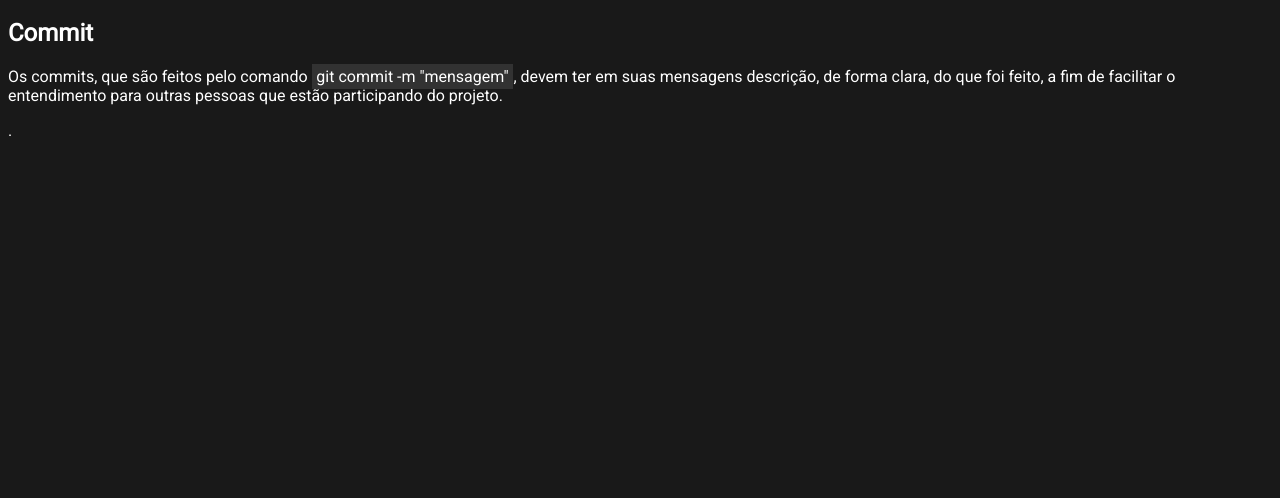
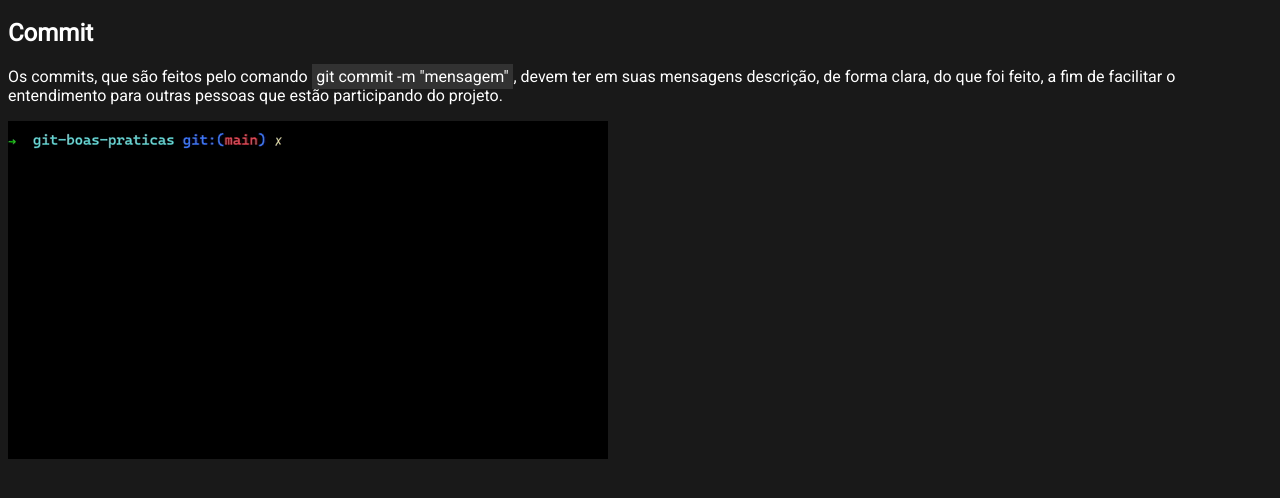
Before and after one commit to phgrund/git-boas-praticas, a website built with Vite: page index.html in a window 1280 px wide. Shown: the part 62-560 px from the top of the page. Built offline with nearby package versions, Linux system fonts and the light colour scheme.

Commit message:
adicionado gif de commit

```diff
--- a/index.html
+++ b/index.html
@@ -20,7 +20,7 @@
         devem ter em suas mensagens descrição, de forma clara, do que foi feito, a fim de facilitar o entendimento
         para outras pessoas que estão participando do projeto.
       </p>
-      .
+      <img src="images/commit.gif" alt="Commit" />
     </section>
     <script type="module" src="/main.js"></script>
   </body>
--- a/style.css
+++ b/style.css
@@ -12,3 +12,7 @@ body {
   background-color: rgb(50, 50, 50);
   padding: .2em .3em;
 }
+
+img {
+  max-width: 100%;
+}
```
Also changed, not shown: images/commit.gif (added).
